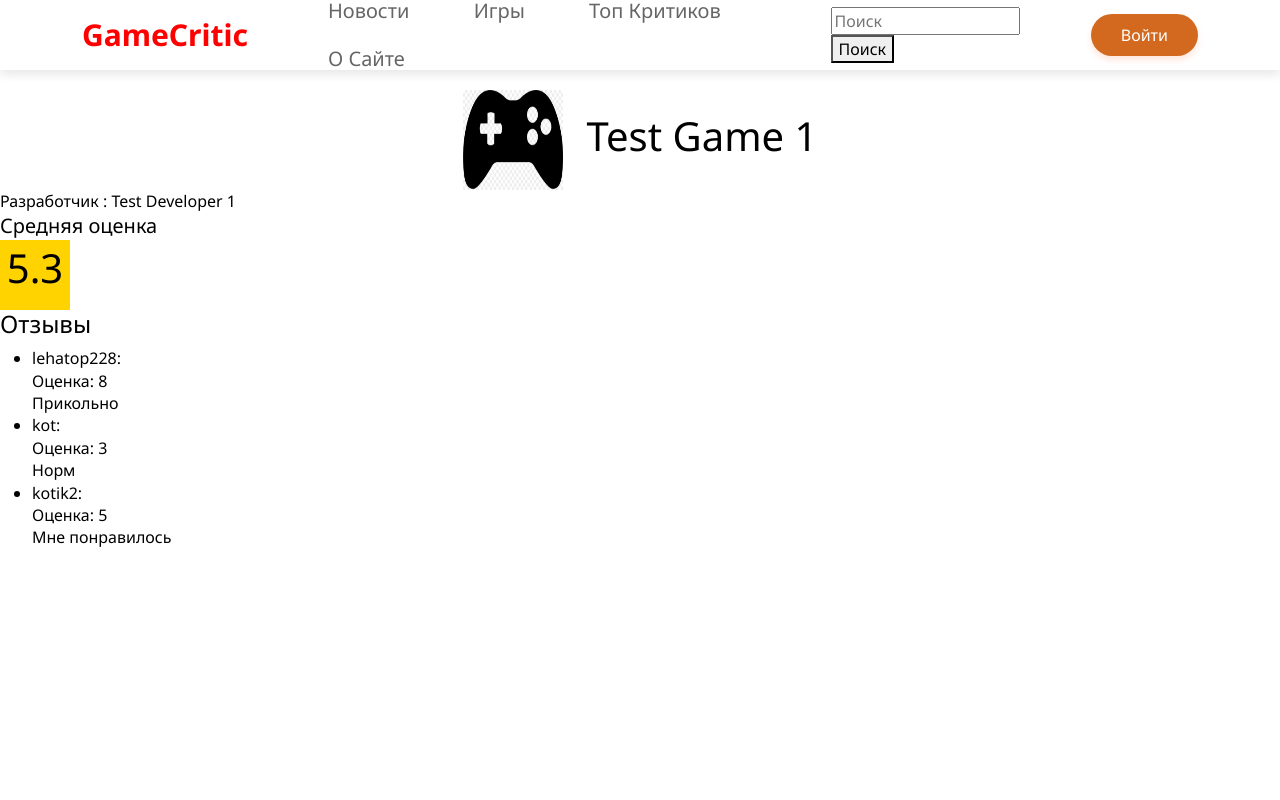
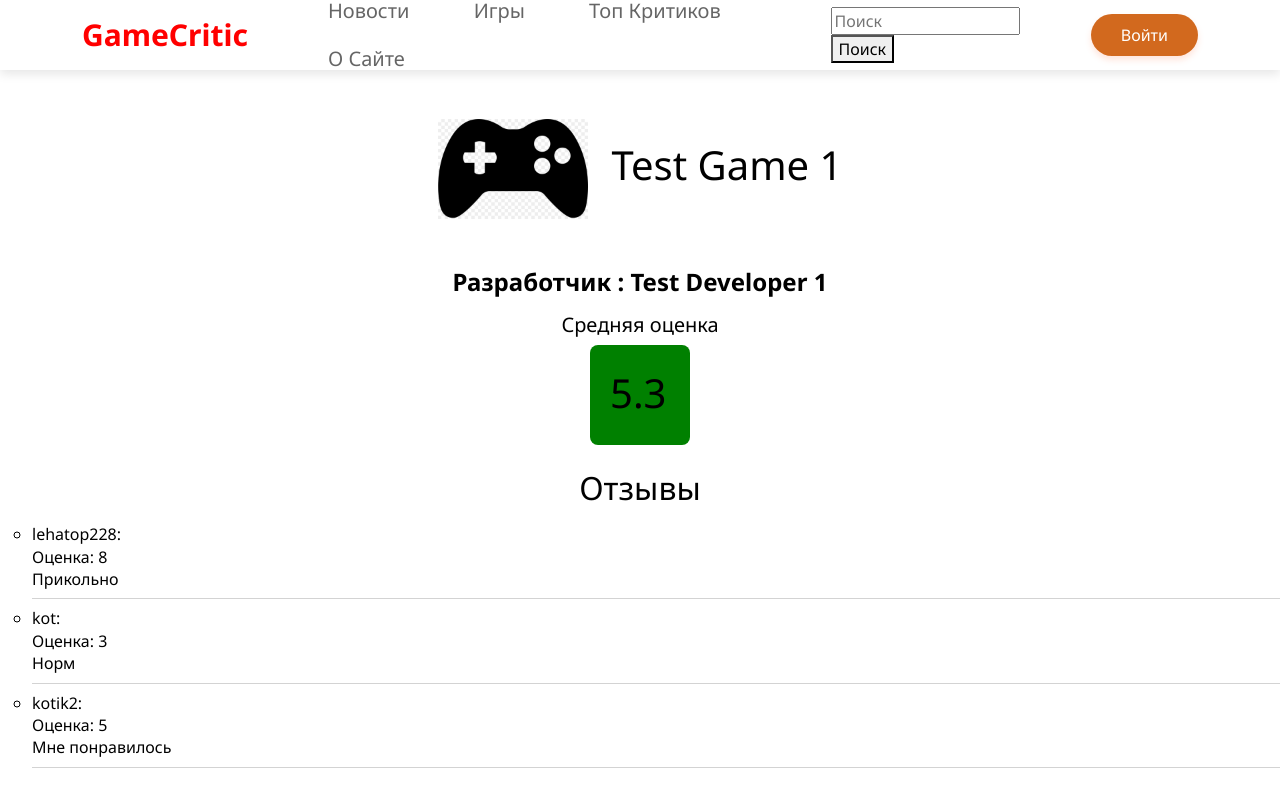
Before and after one commit to Ivan-Top-Pudge/GameCritics, a Flask app: a page that uses templates/game_info.html in a window 1280 px wide. Run offline with Flask 3, Linux system fonts and the light colour scheme; data comes from the database, SQL or seed files in the repository; both versions use the stored data as it was after the commit; some libraries are stand-ins or nearby versions.

Commit message:
Почти финальные стили

```diff
--- a/static/css/reviews.css
+++ b/static/css/reviews.css
@@ -1,3 +1,91 @@
+.game-content {
+    width: 100%;
+    max-width: 1320px;
+    display: flex;
+    flex-direction: column;
+    align-items: center;
+    padding-top: 24px;
+    margin: 0 auto;
+}
+
+.game-header {
+    display: flex;
+    align-items: center;
+}
+
+.game-logo {
+    width: 150px;
+    height: 150px;
+    object-fit: contain;
+    object-position: center;
+}
+
+.game-title{
+    margin-left: 24px;
+}
+
+.game-info {
+    width: 100%;
+    padding-top: 24px;
+    display: flex;
+    flex-direction: column;
+    align-items: center;
+}
+
+.game-developer {
+    font-size: 24px;
+    line-height: 1.2;
+    font-weight: bold;
+}
+
+.average-rate{
+    font-size: 20px;
+}
+
+.rate-value{
+    display: block;
+    width: 100px;
+    height: 100px;
+    font-size: 40px;
+    border-radius: 8px;
+    padding: 20px;
+}
+.rate-value_low {
+    background-color: red;
+}
+.rate-value_medium {
+    background-color: yellow;
+}
+.rate-value_high {
+    background-color: green;
+}
+
+.game-info-title {
+    font-size: 32px;
+    font-size: bold;
+}
+
+.game-info-list {
+    list-style-type: circle;
+    width: 100%;
+    display: flex;
+    flex-direction: column;
+
+}
+
+.game-info-item {
+    border-bottom: 1px solid lightgrey;
+    padding: 8px 0;
+}
+
+.game-info-text {
+    display: block;
+}
+
+.game-info-rate {
+    display: block;
+}
+
 .rating {
     display: flex;
     align-items: flex-end;
@@ -56,36 +144,3 @@
     line-height: 1;
     padding: 0px 0px 0px 10px;
 }
-
-.average-rate{
-    font-size: 20px;
-}
-
-.rate-value{
-    width: 70px;
-    height: 70px;
-    background-color: #ffd300;
-    font-size: 40px;
-    text-align: center;
-    text-decoration: white;
-}
-
-img{
-    width: 100px;
-    height: 100px;
-}
-
-h1{
-    /* text-align: center;
-    vertical-align: middle; */
-    margin-left: 24px;
-}
-
-.game-title{
-    display: flex;
-    align-items: center;
-    margin: auto;
-    padding-top: 20px;
-    height: fit-content;
-    width: fit-content;
-}
--- a/static/js/rating.js
+++ b/static/js/rating.js
@@ -1,6 +1,13 @@
 "use strict"
-console.log('priver')
 const ratings = document.querySelectorAll('.rating');
+const avgValue = document.querySelector('.rate-value');
+
+if (avgValue.textContent < 3) {
+    avgValue.classList.add('rate-value_low')
+} else if (avgValue.textContent <= 4) {
+    avgValue.classList.add('rate-value_medium')
+} else avgValue.classList.add('rate-value_high')
+
 
 if (ratings.length > 0){
     initRatings();
--- a/templates/game_info.html
+++ b/templates/game_info.html
@@ -9,32 +9,29 @@
 {%endblock%}
 
 {%block body%}
-<div class="game-title">
+<div class="game-content">
+<div class="game-header">
     <img class="game-logo"
         src="{{ url_for('static', filename='img/' + game.logo if game.logo
                     is not none else 'img/default_game.jpg')}}"
                     alt="Ошибка загрузки">
-    <h1 class="">{{game.title}}</h1>
+    <h1 class="game-title">{{game.title}}</h1>
 
 </div>
 <div class="game-info">
-    <div class="game-developer">Разработчик : {{game.developer}}</div>
-
-
-    <div class="average-rate">
-        Средняя оценка
-        <div class="rate-value">{{average}}</div>
-    </div>
+    <p class="game-developer">Разработчик : {{game.developer}}</p>
+    <h3 class="average-rate"> Средняя оценка</h3>
+    <span class="rate-value">{{average}}</span>
 </div>
 
-<div class="reviews">
-    <h4>Отзывы</h4>
-    <ul>
+<div class="game-info">
+    <h2 class="game-info-title">Отзывы</h2>
+    <ul class="game-info-list">
         {%for item in reviews%}
-            <li class="review">
-                <div>{{item.user.login}}:</div>
-                <div>Оценка: {{item.rate | int}}</div>
-                <article>{{item.content}}</article>
+            <li class="game-info-item">
+                <span class="game-info-text">{{item.user.login}}:</span>
+                <span class="game-info-rate">Оценка: {{item.rate | int}}</span>
+                {{item.content}}
             </li>
             {% if current_user.is_authenticated and (current_user.login == item.user.login
                 or current_user.rank in ("Админ", "Модератор")) %}
@@ -83,7 +80,7 @@
 
     </form>
 {%endif%}
-
+</div>
 <script src="{{ url_for('static', filename='js/rating.js') }}"></script>
 
 {%endblock%}
```
Also changed, not shown: db/main.db.
